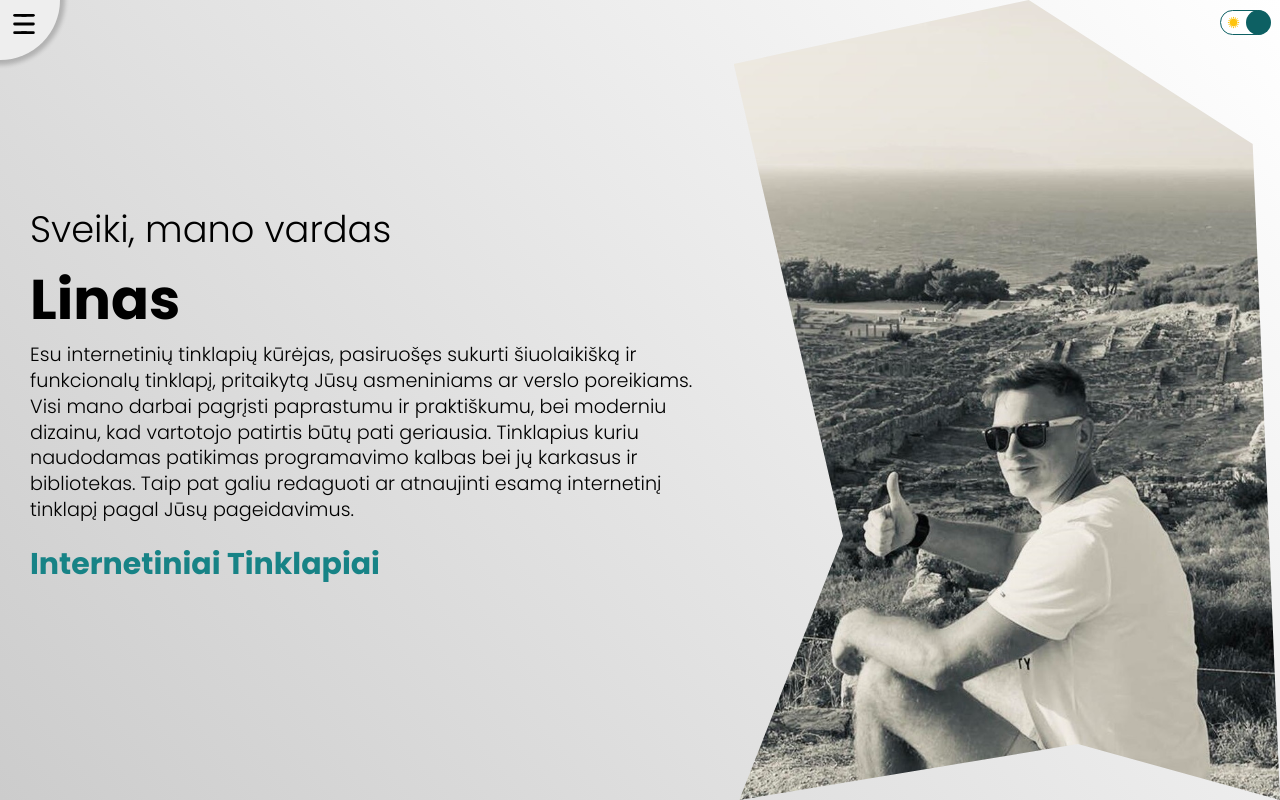
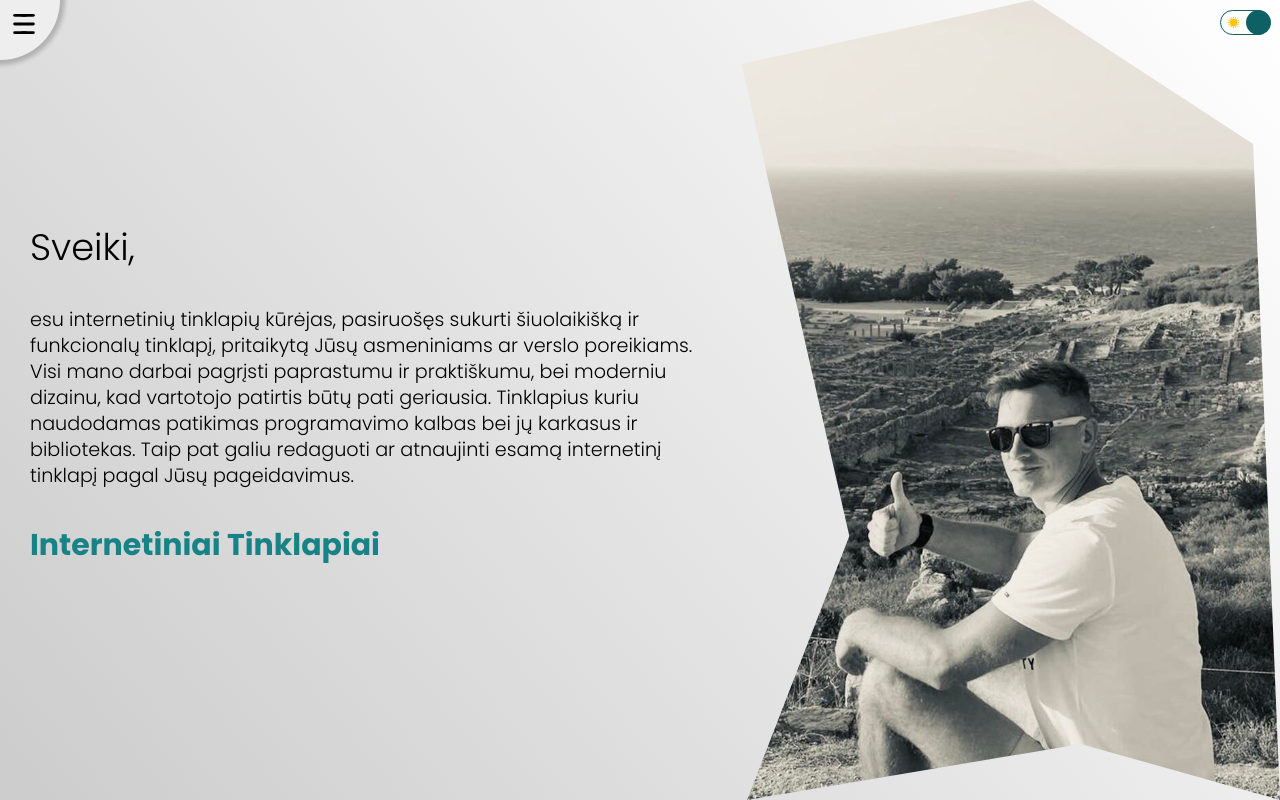
Before and after one commit to gelezhinis/reactive-solutions, a React (Create React App) app: page / in a window 1280 px wide. Built offline with nearby package versions, Linux system fonts and the light colour scheme.

Commit message:
some updates has been made

```diff
--- a/src/components/Code/Code.jsx
+++ b/src/components/Code/Code.jsx
@@ -1,36 +1,34 @@
-import React, { useContext, useRef, useEffect } from 'react';
-import { ThemeContext } from '../../context';
+import React, { useContext, useRef, useEffect } from "react";
+import { ThemeContext } from "../../context";
 
-import { useInView } from 'react-intersection-observer';
+import { useInView } from "react-intersection-observer";
 
 // something
 
-import Nav from '../Nav/Nav';
+import Nav from "../Nav/Nav";
 
-import './code.css';
-import HtmlImg from '../../img/badges/html.png';
-import JSImg from '../../img/badges/js.png';
-import ReactImg from '../../img/badges/react.png';
-import NativeImg from '../../img/badges/react-native.png';
-import ReduxImg from '../../img/badges/redux.png';
-import GitImg from '../../img/badges/git.png';
-import VueImg from '../../img/badges/vue.png';
-import ExpressImg from '../../img/badges/express.png';
-import ApolloImg from '../../img/badges/apollo.png';
-import FirebaseImg from '../../img/badges/firebase.png';
-import GraphImg from '../../img/badges/graphql.png';
-import MysqlImg from '../../img/badges/mysql.png';
-import MongoImg from '../../img/badges/mongodb.png';
-import PostgresImg from '../../img/badges/postgres.png';
-import NextImg from '../../img/badges/next.png';
-import NodeImg from '../../img/badges/node.png';
-import NginxImg from '../../img/badges/nginx.png';
+import "./code.css";
+import HtmlImg from "../../img/badges/html.png";
+import JSImg from "../../img/badges/js.png";
+import ReactImg from "../../img/badges/react.png";
+import NativeImg from "../../img/badges/react-native.png";
+import ReduxImg from "../../img/badges/redux.png";
+import GitImg from "../../img/badges/git.png";
+import VueImg from "../../img/badges/vue.png";
+import ExpressImg from "../../img/badges/express.png";
+import ApolloImg from "../../img/badges/apollo.png";
+import FirebaseImg from "../../img/badges/firebase.png";
+import GraphImg from "../../img/badges/graphql.png";
+import MysqlImg from "../../img/badges/mysql.png";
+import MongoImg from "../../img/badges/mongodb.png";
+import PostgresImg from "../../img/badges/postgres.png";
+import NextImg from "../../img/badges/next.png";
+import NodeImg from "../../img/badges/node.png";
+import NginxImg from "../../img/badges/nginx.png";
 
-import CodeImg from '../../img/code.jpg';
+import CodeImg from "../../img/code.jpg";
 
 const Code = () => {
-  // const [containerHeight, setContainerHeight] = useState(0);
-
   const theme = useContext(ThemeContext);
   const darkMode = theme.state.darkMode;
 
@@ -38,36 +36,6 @@ const Code = () => {
   const { ref: ref2, inView: firstText } = useInView();
 
   const appRef = useRef(null);
-
-  // useEffect(() => {
-  //   if (appRef.current) {
-  //     setContainerHeight(appRef.current.scrollHeight);
-  //   }
-  // }, []);
-
-  // useEffect(() => {
-  //   const setHeight = () => {
-  //     if (appRef.current) {
-  //       const screenHeight = window.innerHeight;
-  //       const bodyHeight = document.body.scrollHeight;
-  //       // appRef.current.style.height = `${Math.max(screenHeight, bodyHeight)}px`;
-  //       appRef.current.style.height = `${bodyHeight}px`;
-  //     }
-  //   };
-
-  //   setHeight(); // Set height on initial load
-
-  //   const handleResize = () => {
-  //     setHeight(); // Update height on window resize
-  //   };
-
-  //   window.addEventListener('resize', handleResize);
-  //   window.addEventListener('resize', handleResize);
-
-  //   return () => {
-  //     window.removeEventListener('resize', handleResize); // Cleanup event listener
-  //   };
-  // }, []);
 
   useEffect(() => {
     const setBodyBackgroundSize = () => {
@@ -80,10 +48,10 @@ const Code = () => {
       setBodyBackgroundSize(); // Update background size on window resize
     };
 
-    window.addEventListener('resize', handleResize);
+    window.addEventListener("resize", handleResize);
 
     return () => {
-      window.removeEventListener('resize', handleResize); // Cleanup event listener
+      window.removeEventListener("resize", handleResize); // Cleanup event listener
     };
   }, []);
 
@@ -103,8 +71,8 @@ const Code = () => {
               className="code-card bg"
               style={{
                 backgroundColor: !darkMode
-                  ? 'rgb(13, 96, 99)'
-                  : 'rgb(46, 148, 151)',
+                  ? "rgb(13, 96, 99)"
+                  : "rgb(46, 148, 151)",
               }}
             >
               <div className="code-card">
@@ -114,33 +82,34 @@ const Code = () => {
           </div>
           <div className="code-right">
             <h1
-              className={'code-title ' + (firstTitle ? 'animate-title' : '')}
+              className={"code-title " + (firstTitle ? "animate-title" : "")}
               ref={ref1}
             >
               Programavimo Kalba
             </h1>
-            <div className={firstText ? 'animate-first-text' : ''} ref={ref2}>
+            <div className={firstText ? "animate-first-text" : ""} ref={ref2}>
               <p className="code-sub">
                 Pagrindinė mano projektuose naudojama programavimo kalba -
                 JavaScript.
               </p>
               <p className="code-desc">
-                Javascript yra standartinė internetinių tinklapių programavimo kalba, skirta
-                jų sąveikai ir automatizavimui. Ji skirta tiek "kliento
-                pusės" (client-side, front-end) tiek "serverio-pusės"
+                Javascript yra standartinė internetinių tinklapių programavimo
+                kalba, skirta jų sąveikai ir automatizavimui. Ji skirta tiek
+                "kliento pusės" (client-side, front-end) tiek "serverio-pusės"
                 (server-side, back-end) programavimui. Kartu su JavaScript
                 naudoju įvairias papildomas bibliotekas, kad būtų suteikta pati
                 geriausia patirtis galutiniam tinklapio vartotojui. Kliento
                 pusėje dažnai naudoju React biblioteką, kuri yra galinga ir
                 lanksti, kad būtų lengviau kurti daugialypius tinklapius. Kartu
                 su React naudoju Redux, tai padeda valdyti duomenų srautą bei
-                tvarkyti sudėtingas aplikacijų būsenas ir palaiko jų
-                valdymą skaidriu ir efektyviu būdu. Serverio pusėje naudoju
-                Node.js kartu su Express.js, kad būtų galima kurti dinamiškus
-                tinklapius su serverio pusės logika ir užtikrinti saugų duomenų
-                srautą tarp vartotojo ir duomenų bazės. Jei reikia mobiliųjų
-                aplikacijų, naudoju React Native, kad tinklapio funkcionalumas
-                būtų lengviau pritaikomas mobiliajai platformai.
+                tvarkyti sudėtingas aplikacijų būsenas ir palaiko jų valdymą
+                skaidriu ir efektyviu būdu. Serverio pusėje naudoju Node.js
+                kartu su Express.js, kad būtų galima kurti dinamiškus tinklapius
+                su serverio pusės logika ir užtikrinti saugų duomenų srautą tarp
+                vartotojo ir duomenų bazės.
+                {/*Jei reikia mobiliųjų aplikacijų,
+                naudoju React Native, kad tinklapio funkcionalumas būtų lengviau
+                pritaikomas mobiliajai platformai.*/}
               </p>
             </div>
           </div>
--- a/src/components/Home/Home.jsx
+++ b/src/components/Home/Home.jsx
@@ -12,11 +12,11 @@ const Home = () => {
       <div className="home">
         <div className="home-left">
           <div className="home-left-wrapper">
-            <h2 className="home-intro">Sveiki, mano vardas</h2>
-            <h1 className="home-name">Linas</h1>
+            <h2 className="home-intro">Sveiki,</h2>
+            {/* <h1 className="home-name">Linas</h1> */}
 
             <p className="home-desc">
-              Esu internetinių tinklapių kūrėjas, pasiruošęs sukurti
+              esu internetinių tinklapių kūrėjas, pasiruošęs sukurti
               šiuolaikišką ir funkcionalų tinklapį, pritaikytą Jūsų asmeniniams
               ar verslo poreikiams. Visi mano darbai pagrįsti paprastumu ir
               praktiškumu, bei moderniu dizainu, kad vartotojo patirtis būtų
@@ -33,7 +33,7 @@ const Home = () => {
                   <h2 className="home-title-item">Hostingas</h2>
                 </div>
                 <div className="slide">
-                  <h2 className="home-title-item">Priežiūra</h2>
+                  <h2 className="home-title-item">Tinklapių Priežiūra</h2>
                 </div>
                 <div className="slide">
                   <h2 className="home-title-item">Internetiniai Tinklapiai</h2>
--- a/src/components/Home/home.css
+++ b/src/components/Home/home.css
@@ -16,7 +16,7 @@
   line-height: 1.62rem;
   font-size: clamp(0.7rem, -0.875rem + 8vw, 1.2rem);
   font-weight: 300;
-  margin-bottom: 1rem;
+  margin: 2rem 0;
 }
 
 .home-left-wrapper {
```
